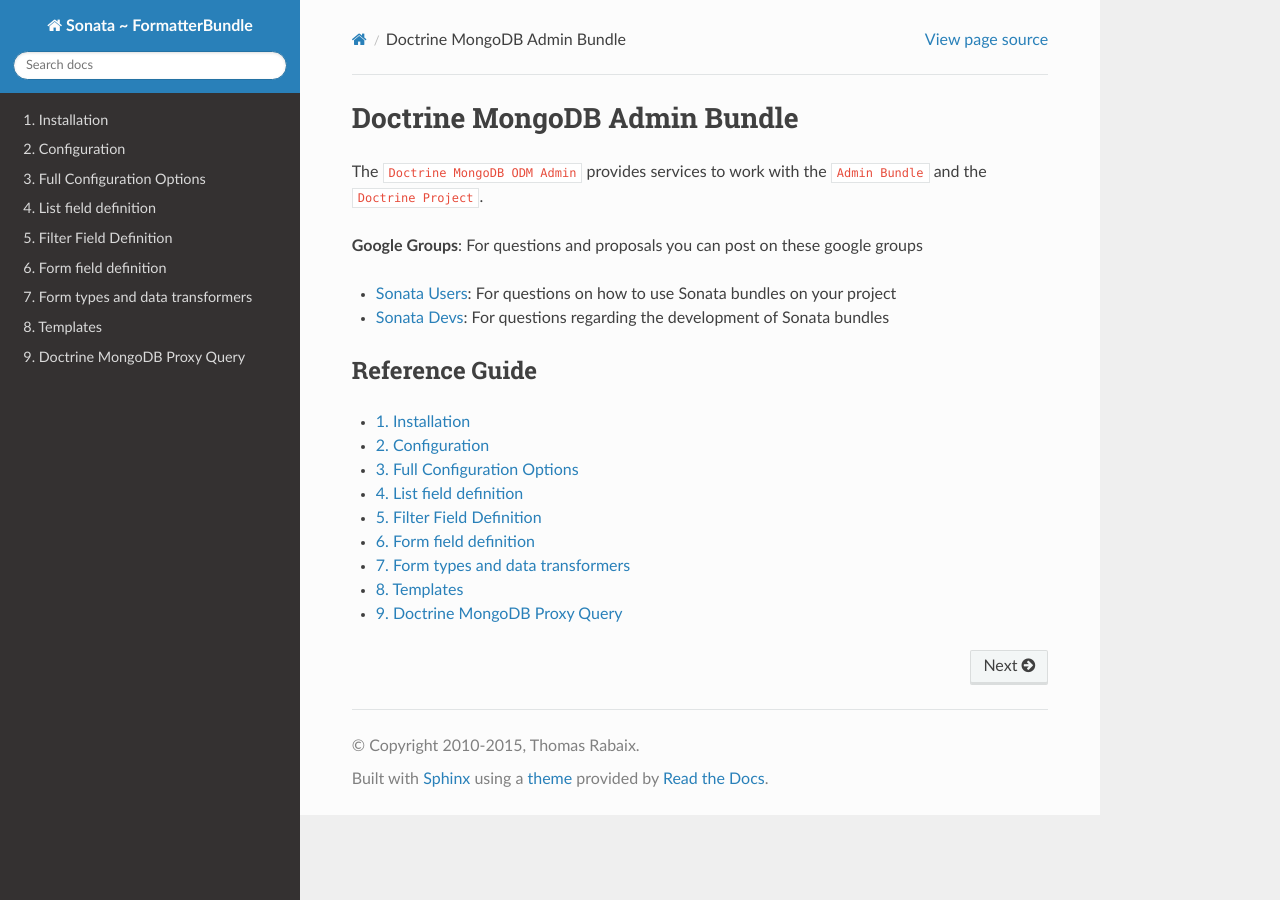
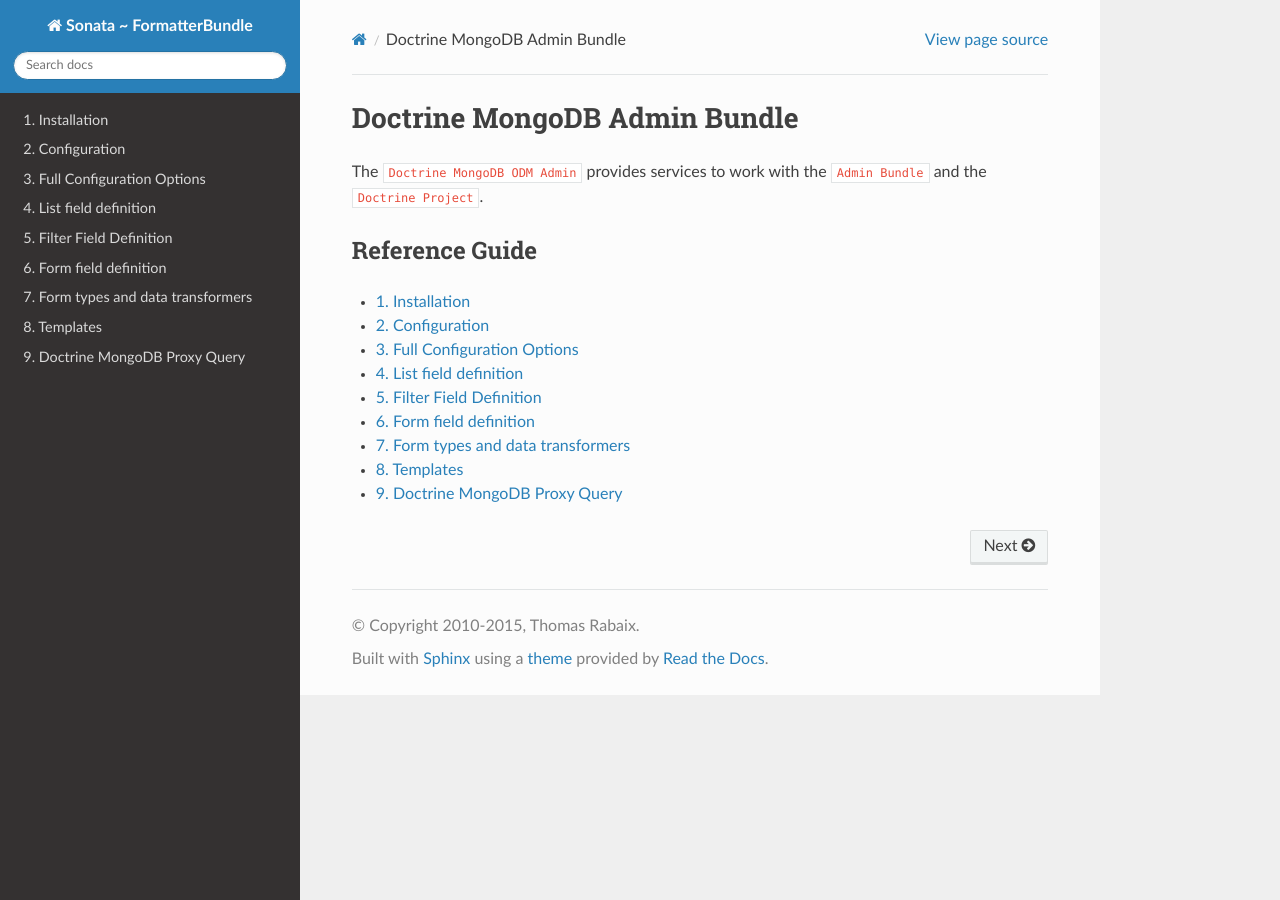
Before and after one commit to sonata-project/SonataDoctrineMongoDBAdminBundle, a Sphinx documentation site: the page built from docs/index.rst, in a window 1280 px wide. Built offline with Sphinx 7.4.7 and the Read the Docs theme 2.0.0, drawn with Linux system fonts in a browser that asks for light colours.

Commit message:
remove links to obsolete google groups

```diff
--- a/docs/index.rst
+++ b/docs/index.rst
@@ -2,11 +2,6 @@
 =============================
 
 The ``Doctrine MongoDB ODM Admin`` provides services to work with the ``Admin Bundle`` and the ``Doctrine Project``.
-
-**Google Groups**: For questions and proposals you can post on these google groups
-
-* `Sonata Users <https://groups.google.com/group/sonata-users>`_: For questions on how to use Sonata bundles on your project
-* `Sonata Devs <https://groups.google.com/group/sonata-devs>`_: For questions regarding the development of Sonata bundles
 
 Reference Guide
 ---------------
```
